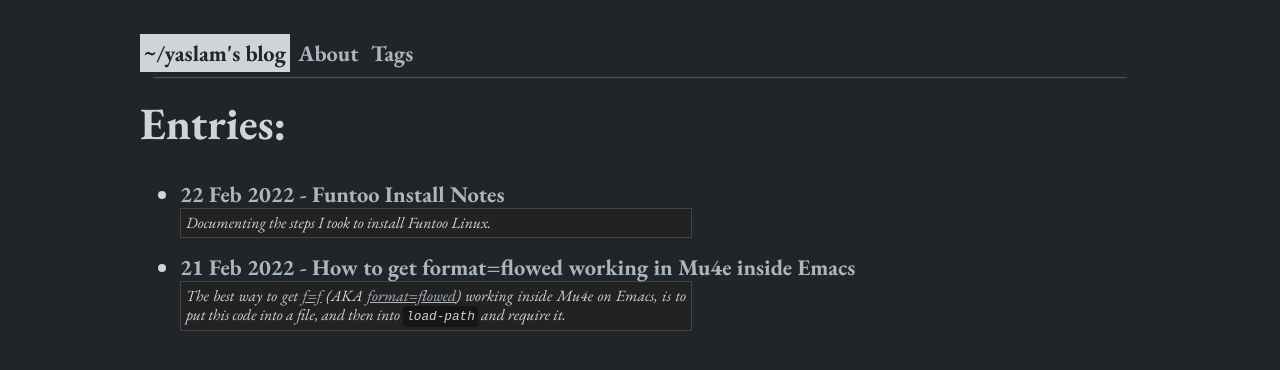
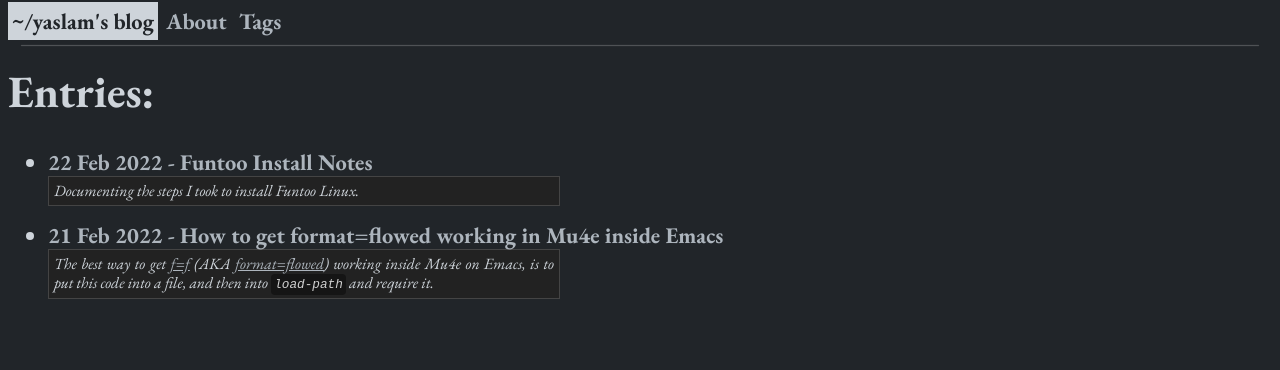
Before and after one commit to yusi1/yaslamblog, a Jekyll site: the page built from index.html, in a window 1280 px wide. Shown: the top 370 px of the page. Built offline with Jekyll 4.4.1, drawn with Linux system fonts in a browser that asks for light colours.

Commit message:
main.sass: Remove some styling from "body" element

```diff
--- a/_sass/main.sass
+++ b/_sass/main.sass
@@ -11,9 +11,6 @@ body
   font-size: 140%
   background-color: #212529
   color: #ced4da
-  margin: 20px auto
-  max-width: 1000px
-  padding: 20px
   line-height: 1.2
   hyphens: auto
   -ms-hyphens: auto
```
